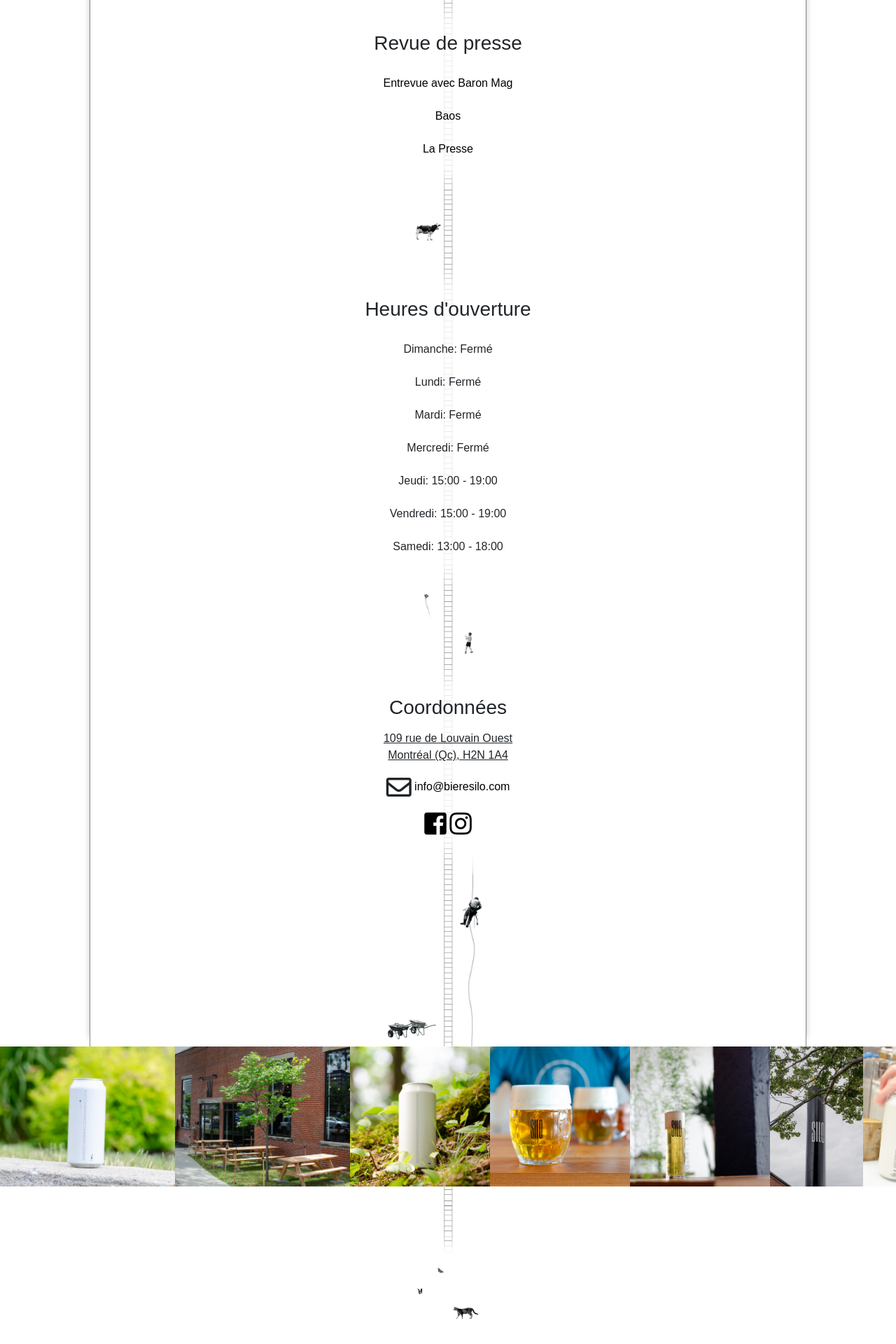
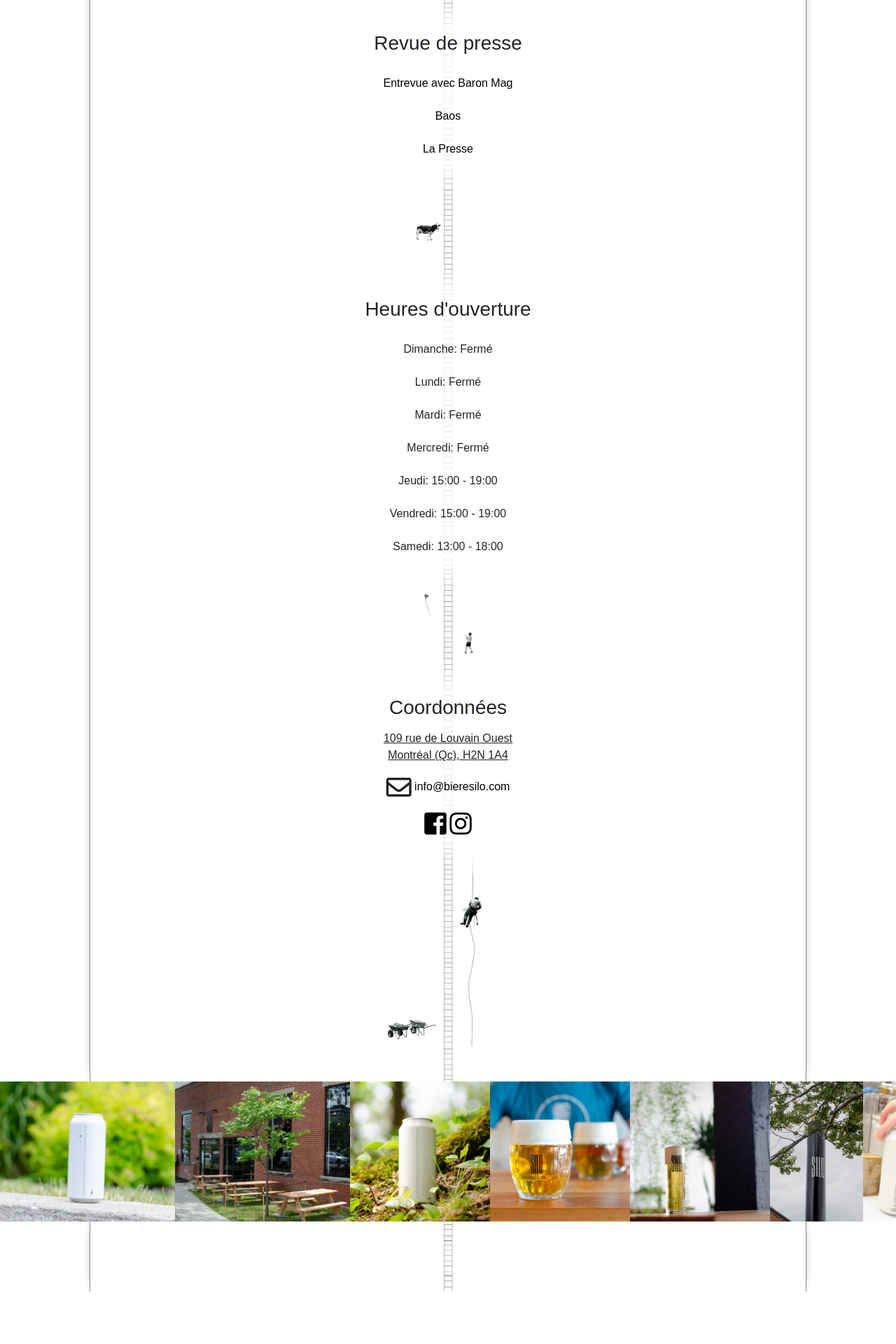
Before and after one commit to bieresilo/silo, a Jekyll site: the page built from index.html, in a window 1280 px wide. Shown: the part 3094-5014 px from the top of the page at 70% size. Built offline with Jekyll 4.4.1, drawn with Linux system fonts in a browser that asks for light colours; nearby versions of some CDN libraries; some web fonts are replaced; after the commit the page ends 4939 px from its top, so only the background shows below that.

Commit message:
Few changes

```diff
--- a/_includes/footer_photos.html
+++ b/_includes/footer_photos.html
@@ -8,12 +8,11 @@
     {% endfor %}
   </div>
   <div class="bottom"></div>
-  <div class="chat"></div>
 </div>
 
 {% for image in site.data.footer_photos %}
-  <div class="modal fade" id="footer_photos_{{ forloop.index0 }}" tabindex="-1" role="dialog" aria-hidden="true">
-    <div class="modal-dialog" role="document">
+  <div class="modal fade photo-modal" id="footer_photos_{{ forloop.index0 }}" tabindex="-1" role="dialog" aria-hidden="true">
+    <div class="modal-dialog modal-lg" role="document">
       <div class="modal-content">
         <div class="modal-header">
           <h5 class="modal-title">Photo</h5>
--- a/_includes/head.html
+++ b/_includes/head.html
@@ -6,6 +6,11 @@
 
   <link rel="stylesheet" href="css/main.css">
   <link rel="stylesheet" href="https://use.fontawesome.com/releases/v5.6.1/css/all.css" integrity="sha384-gfdkjb5BdAXd+lj+gudLWI+BXq4IuLW5IT+brZEZsLFm++aCMlF1V92rMkPaX4PP" crossorigin="anonymous">
+
+  <link rel="apple-touch-icon" sizes="180x180" href="assets/apple-touch-icon.png">
+  <link rel="icon" type="image/png" sizes="32x32" href="assets/favicon-32x32.png">
+  <link rel="icon" type="image/png" sizes="16x16" href="assets/favicon-16x16.png">
+  <link rel="manifest" href="assets/site.webmanifest">
 
   <!-- Facebook Pixel Code -->
   <script>
--- a/css/main.scss
+++ b/css/main.scss
@@ -19,6 +19,11 @@ h1 {
   border-left: 1px solid #888;
   border-right: 1px solid #888;
   box-shadow: 10px 0 10px -13px #888, -10px 0 10px -13px #888;
+  padding-bottom: 50px;
+  background-image: url("../assets/silo_mid.jpg");
+  background-position: top center;
+  background-size: 200px;
+  background-repeat: repeat-y;
 }
 
 #banner {
@@ -169,6 +174,12 @@ h3 {
     background-position: top center;
     background-size: 200px;
     background-repeat: repeat-y;
+
+    width: 80%;
+    margin: auto;
+    border-left: 1px solid #888;
+    border-right: 1px solid #888;
+    box-shadow: 10px 0 10px -13px #888, -10px 0 10px -13px #888;
   }
   .chat {
     height: 100px;
@@ -225,3 +236,9 @@ h3 {
 .beer-image {
   background-color: black;
 }
+
+.photo-modal {
+  img {
+    width: 100%;
+  }
+}
```
Also changed, not shown: assets/android-chrome-192x192.png (added), assets/android-chrome-512x512.png (added), assets/apple-touch-icon.png (added), assets/favicon-16x16.png (added), assets/favicon-32x32.png (added), assets/favicon.ico (added), assets/site.webmanifest (added), 1 other file.
